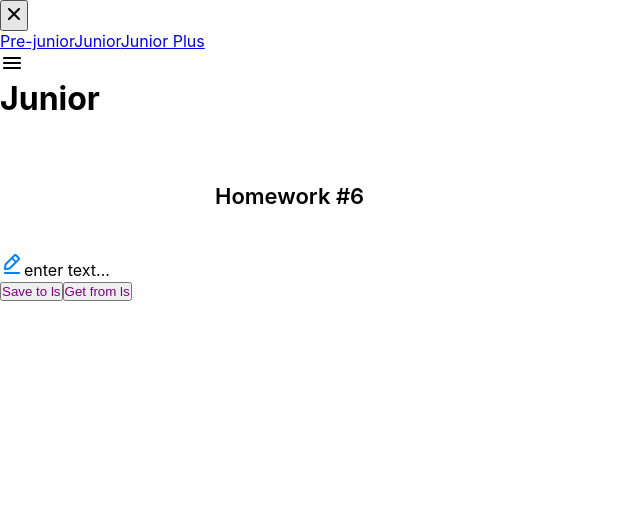
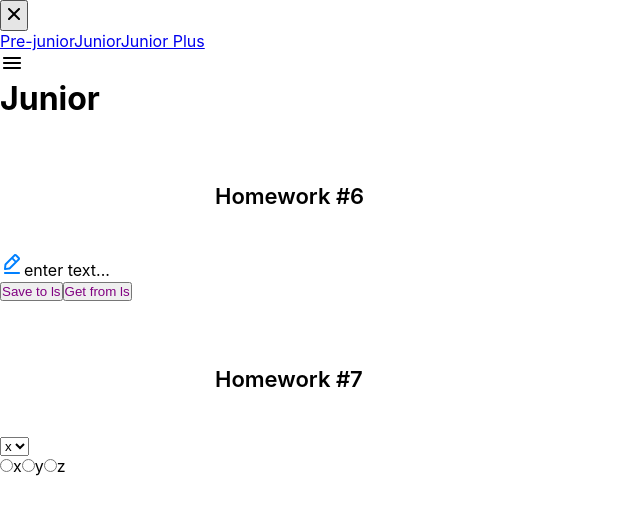
Before and after one commit to krany13/dz, a React (Create React App) app: page /#/junior in a window 1280 px wide. Shown: the top 514 px of the page, without its empty margins (0-640 px from the left). Built offline with nearby package versions, Linux system fonts and the light colour scheme.

Commit message:
try to fox HW7

```diff
--- a/src/s2-homeworks/hw05/pages/Junior.tsx
+++ b/src/s2-homeworks/hw05/pages/Junior.tsx
@@ -1,5 +1,6 @@
 import React from 'react'
 import HW6 from "../../hw06/HW6";
+import HW7 from "../../hw07/HW7";
 // import HW6 from '../../hw06/HW6'
 // import HW7 from '../../hw07/HW7'
 // import HW8 from '../../hw08/HW8'
@@ -9,7 +10,7 @@ function Junior() {
     return (
         <div id={'hw5-page-junior'}>
             <HW6 />
-            {/*<HW7 />*/}
+            <HW7 />
             {/*<HW8 />*/}
             {/*<HW9 />*/}
         </div>
--- a/src/s2-homeworks/hw07/common/c5-SuperSelect/SuperSelect.tsx
+++ b/src/s2-homeworks/hw07/common/c5-SuperSelect/SuperSelect.tsx
@@ -37,6 +37,7 @@ const SuperSelect: React.FC<SuperSelectPropsType> = ({
 
     const onChangeCallback = (e: ChangeEvent<HTMLSelectElement>) => {
         // делают студенты
+        onChangeOption?.(e.currentTarget.name)
     }
 
     const finalSelectClassName = s.select + (className ? ' ' + className : '')
--- a/src/s2-homeworks/hw07/common/c6-SuperRadio/SuperRadio.tsx
+++ b/src/s2-homeworks/hw07/common/c6-SuperRadio/SuperRadio.tsx
@@ -36,6 +36,7 @@ const SuperRadio: React.FC<SuperRadioPropsType> = ({
 }) => {
     const onChangeCallback = (e: ChangeEvent<HTMLInputElement>) => {
         // делают студенты
+        onChangeOption?.(e.currentTarget.name)
     }
 
     const finalRadioClassName = s.radio + (className ? ' ' + className : '')
```
